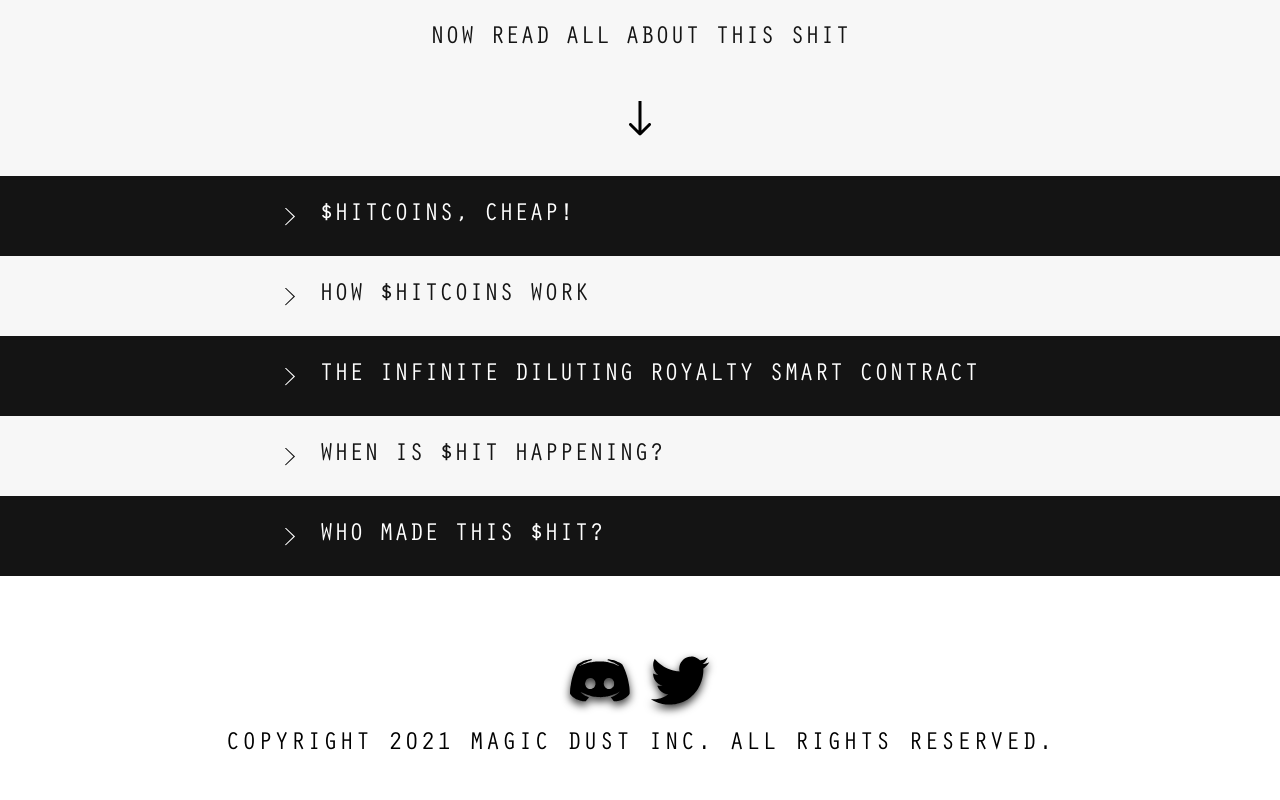
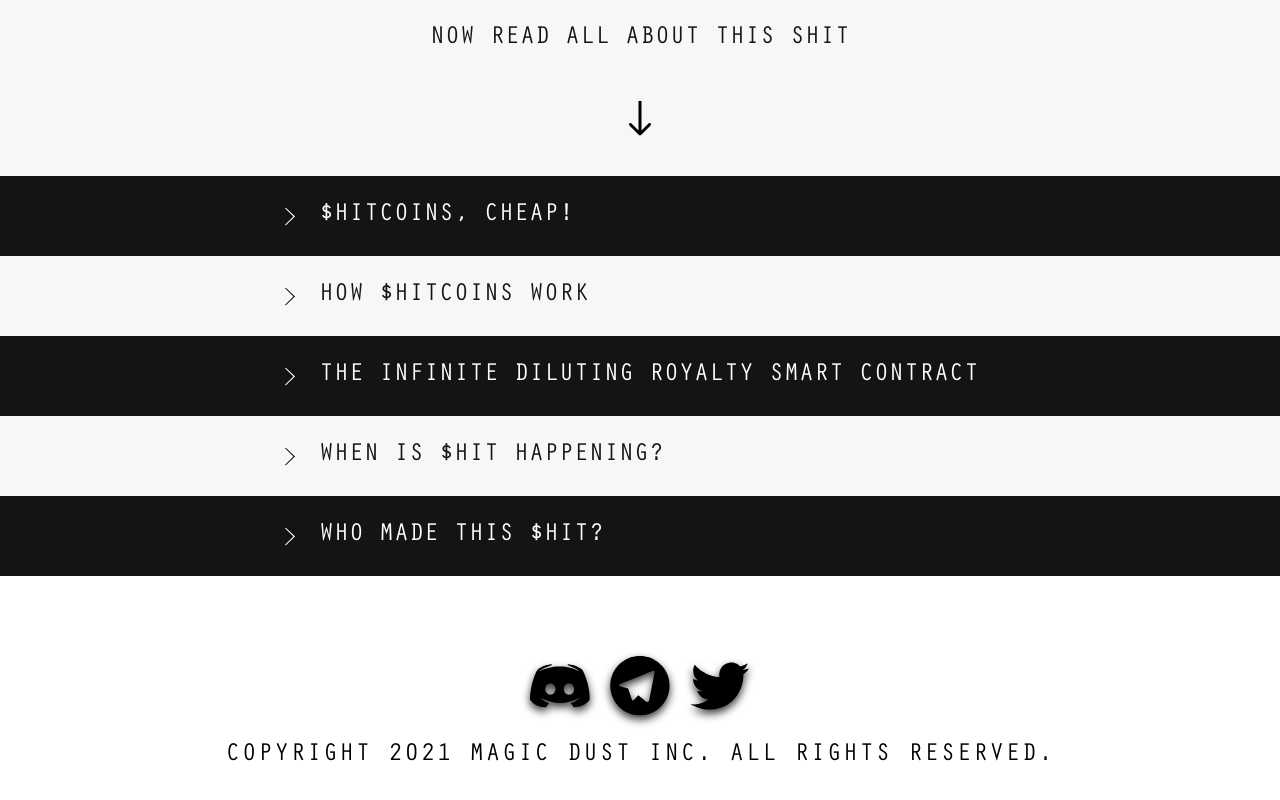
Before and after one commit to KamalNanda/shit-coin, a React (Create React App) app: page / in a window 1280 px wide. Shown: the part 1565-2365 px from the top of the page. Built offline with nearby package versions, Linux system fonts and the light colour scheme; a web font is replaced by a local one.

Commit message:
Update index.js

```diff
--- a/src/Components/Footer/index.js
+++ b/src/Components/Footer/index.js
@@ -14,7 +14,7 @@ const FooterWrapper = styled.div`
  	z-index: 9999999;
 	 .footer-flex{
 	 	display: grid;
-	 	grid-template-columns: repeat(2, 1fr);
+	 	grid-template-columns: repeat(3, 1fr);
 	 	align-items: center;
 	 	grid-gap: 20px;
 	 	width: fit-content;
@@ -49,6 +49,9 @@ function Footer(){
 			<a href="https://www.discord.com" target="_blank">
 				<img src={'/assets/icons/discord-black.svg'}  alt={"discord"} />
 			</a>
+			<a href="https://www.telegram.org" target="_blank">
+				<img src={'/assets/icons/telegram-black.svg'}  alt={"telegram"} />
+			</a>
 			<a href="https://www.twitter.com" target="_blank">
 				<img src={'/assets/icons/twitter-black.svg'}  alt={"twitter"} />
 			</a>
```
